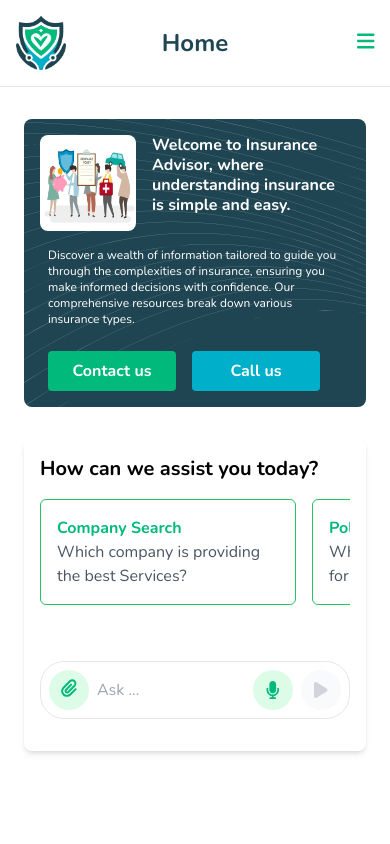
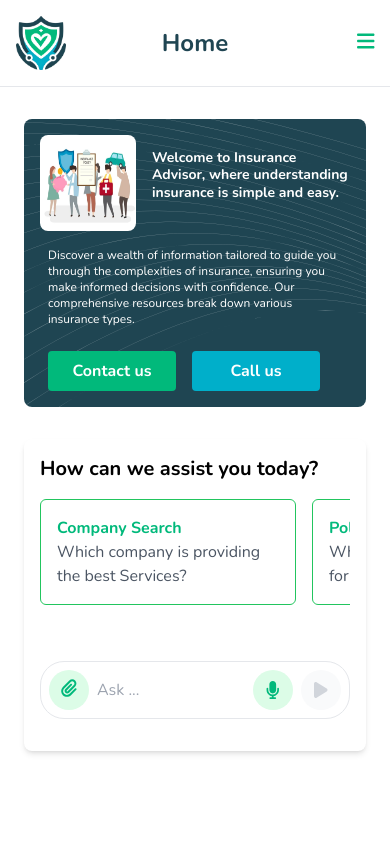
Before and after one commit to tantunholdings/medicare-tantun-web, a Next.js app: page / in a window 390 px wide. Shown: the top 844 px of the page. Built offline with nearby package versions, Linux system fonts and the light colour scheme.

Commit message:
Refactor HeroSection component to adjust text size for small screens

```diff
--- a/components/HeroSection.js
+++ b/components/HeroSection.js
@@ -34,7 +34,7 @@ export default function HeroSection() {
               src="/assets/placeholder-image.jpg" // Correct placeholder image path
             />
             <div className="text-left">
-              <h1 className="text-base sm:text-xl font-bold mb-4 leading-tight">
+              <h1 className="text-sm sm:text-xl font-bold mb-4 leading-tight">
                 {" "}
                 {/* Adjusted text size for small screens */}
                 Welcome to Insurance Advisor, where understanding insurance is
```
